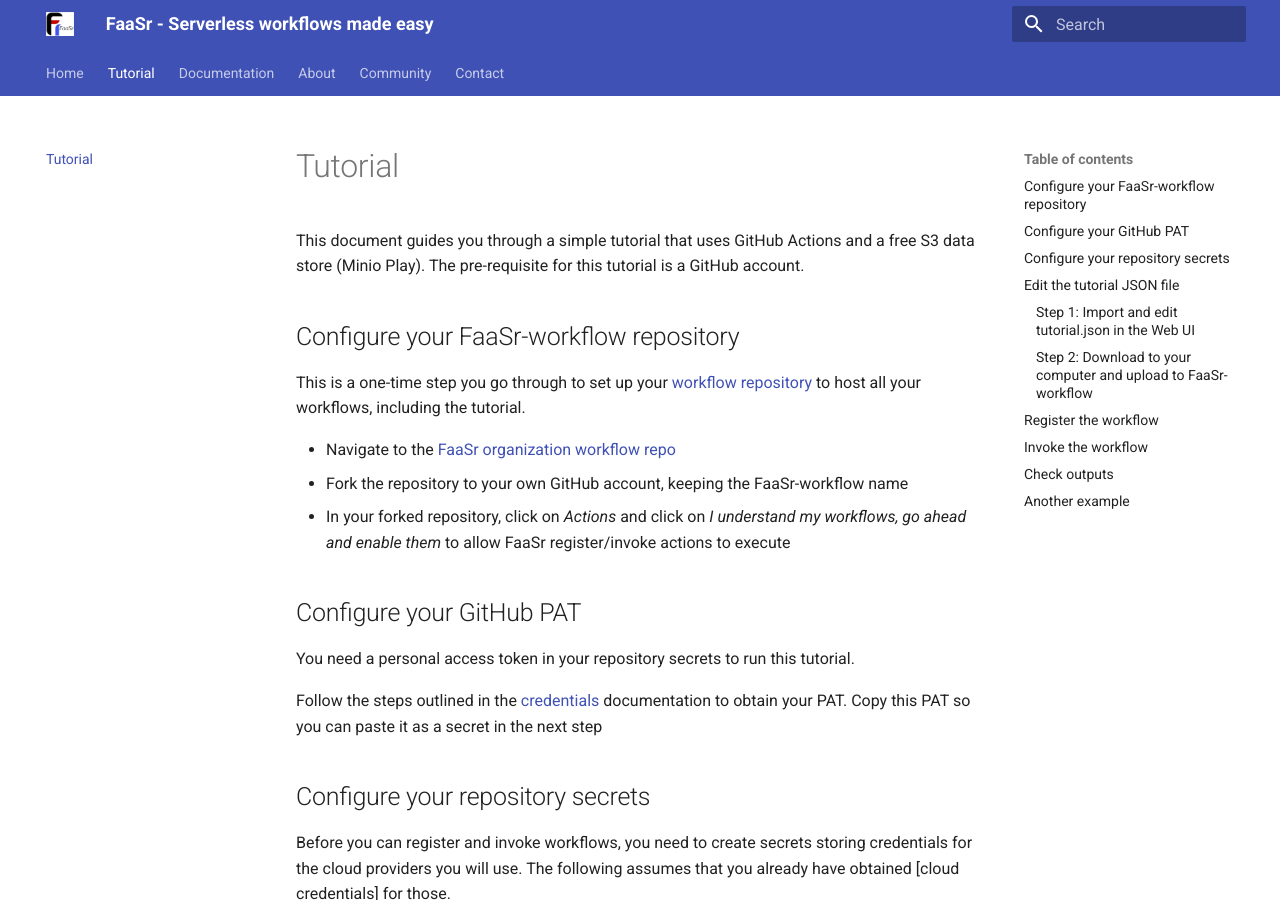
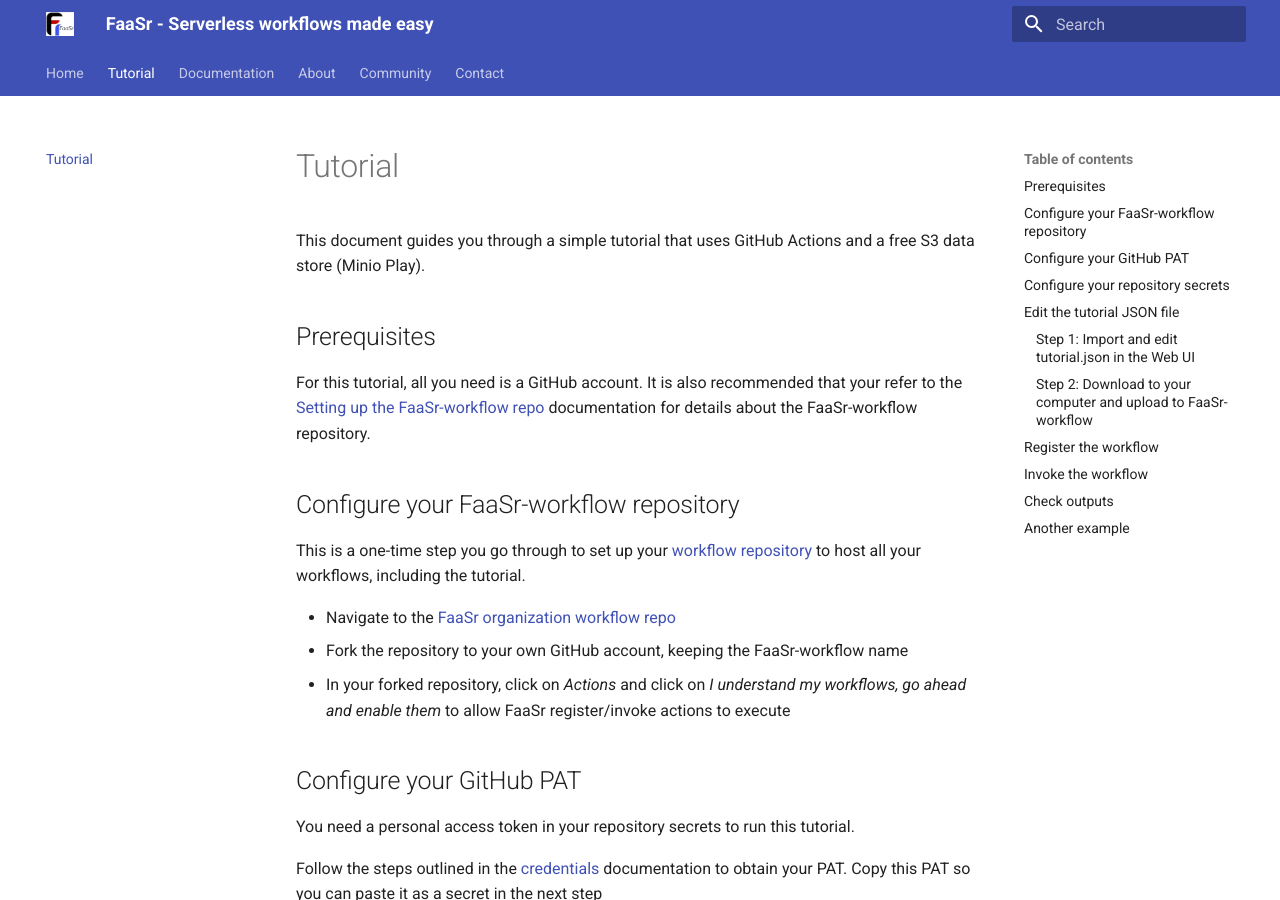
Before and after one commit to nolcut/FaaSr-Docs, an MkDocs documentation site: the page built from docs/tutorial.md, in a window 1280 px wide and 900 px high. Built offline with MkDocs 1.6.1 and Material for MkDocs 9.7.7, drawn with Linux system fonts in a browser that asks for light colours.

Commit message:
Added prerequisites with link to FaaSr workflow repo page

```diff
--- a/docs/tutorial.md
+++ b/docs/tutorial.md
@@ -1,6 +1,10 @@
 # Tutorial
 
-This document guides you through a simple tutorial that uses GitHub Actions and a free S3 data store (Minio Play). The pre-requisite for this tutorial is a GitHub account.
+This document guides you through a simple tutorial that uses GitHub Actions and a free S3 data store (Minio Play).
+
+## Prerequisites
+
+For this tutorial, all you need is a GitHub account. It is also recommended that your refer to the [Setting up the FaaSr-workflow repo](./workflow_repo.md) documentation for details about the FaaSr-workflow repository.
 
 ## Configure your FaaSr-workflow repository
 
```
